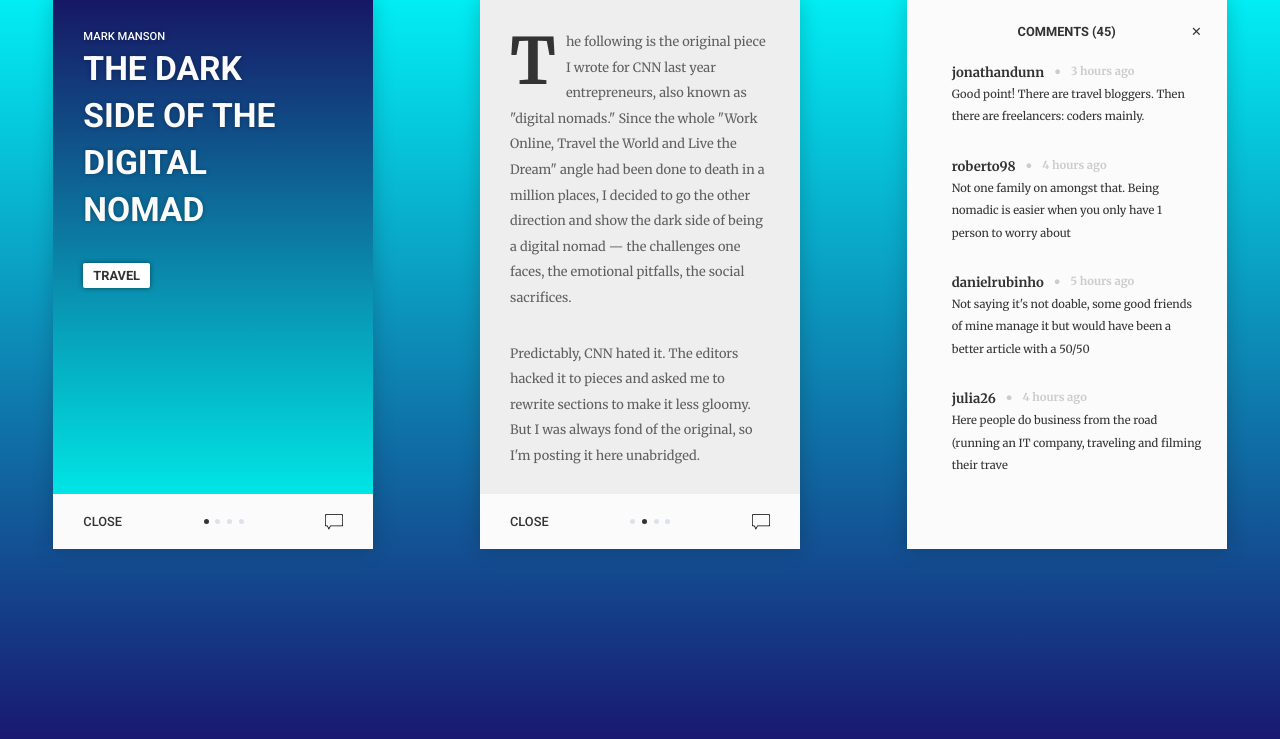
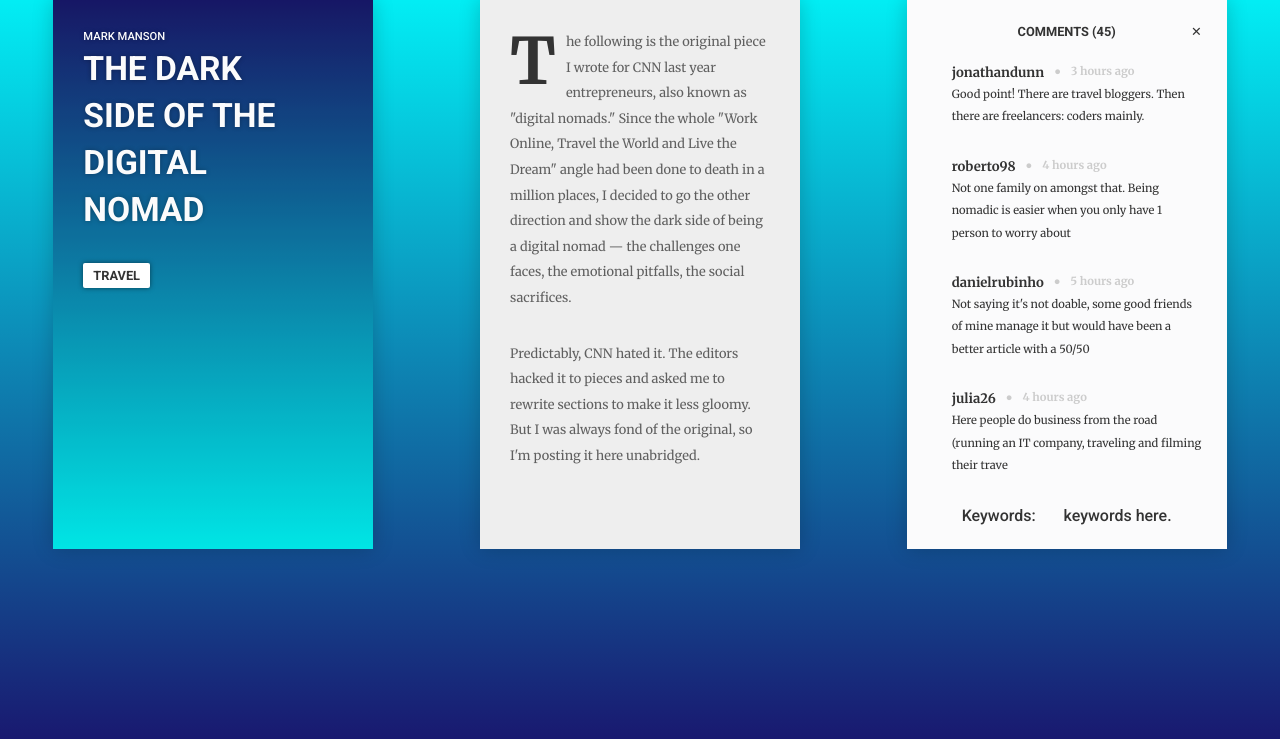
Before and after one commit to ktech99/world_news, a Java web app: page /news in a window 1280 px wide. Shown: the part 61-800 px from the top of the page. Run offline with Spring Boot 4, a stand-in JSP engine, Linux system fonts and the light colour scheme.

Commit message:
add keyword section

```diff
--- /dev/null
+++ b/java/redTweet/src/main/java/com/worldNews/redTweet/TwitterModel.java
@@ -0,0 +1,6 @@
+package com.worldNews.redTweet;
+
+public class TwitterModel {
+    String user;
+    String tweet;
+}
--- a/java/redTweet/src/main/resources/static/css/news.css
+++ b/java/redTweet/src/main/resources/static/css/news.css
@@ -97,7 +97,7 @@ header.box-content:after {
 .box-content {
   position: relative;
   padding: 30px;
-  height: 90%;
+  height: 100%;
   background-color: #eee;
 }
 
--- a/java/redTweet/src/main/webapp/WEB-INF/jsp/news.jsp
+++ b/java/redTweet/src/main/webapp/WEB-INF/jsp/news.jsp
@@ -27,18 +27,6 @@
     </header>
 
     <!-- Navigation -->
-    <nav class="box-navbar">
-      <a href="#" class="btn-close" title="Close">Close</a>
-      <ul class="box-nav">
-        <li class="checked"></li>
-        <li></li>
-        <li></li>
-        <li></li>
-      </ul>
-      <a href="#" class="btn-comment" title="Comment here">
-        <svg version="1.1" xmlns="http://www.w3.org/2000/svg" xmlns:xlink="http://www.w3.org/1999/xlink" x="0px" y="0px" viewBox="0 0 612 612" xml:space="preserve"> <g> <g> <g> <path d="M577.358,46.188H34.642C15.508,46.188,0,61.696,0,80.83v334.869c0,19.133,15.508,34.641,34.642,34.641h35.6 l62.54,115.473l62.54-115.473h382.038c19.134,0,34.642-15.508,34.642-34.641V80.83C612,61.696,596.492,46.188,577.358,46.188z M588.905,392.603c0,19.135-15.508,34.643-34.642,34.643H179.212l-45.646,79.051l-45.634-79.051H57.736 c-19.134,0-34.642-15.508-34.642-34.643V103.924c0-19.134,15.508-34.642,34.642-34.642h496.528 c19.134,0,34.642,15.508,34.642,34.642V392.603z"/> </g> </g> </g> <g> </g> <g> </g> <g> </g> <g> </g> <g> </g> <g> </g> <g> </g> <g> </g> <g> </g> <g> </g> <g> </g> <g> </g> <g> </g> <g> </g> <g> </g> </svg>
-      </a>
-    </nav>
   </section>
 
   <!-- Box 2 (Article) -->
@@ -50,18 +38,6 @@
     </article>
 
     <!-- Navigation -->
-    <nav class="box-navbar">
-      <a href="#" class="btn-close" title="Close">Close</a>
-      <ul class="box-nav">
-        <li></li>
-        <li class="checked"></li>
-        <li></li>
-        <li></li>
-      </ul>
-      <a href="#" class="btn-comment" title="Comment here">
-        <svg version="1.1" xmlns="http://www.w3.org/2000/svg" xmlns:xlink="http://www.w3.org/1999/xlink" x="0px" y="0px" viewBox="0 0 612 612" xml:space="preserve"> <g> <g> <g> <path d="M577.358,46.188H34.642C15.508,46.188,0,61.696,0,80.83v334.869c0,19.133,15.508,34.641,34.642,34.641h35.6 l62.54,115.473l62.54-115.473h382.038c19.134,0,34.642-15.508,34.642-34.641V80.83C612,61.696,596.492,46.188,577.358,46.188z M588.905,392.603c0,19.135-15.508,34.643-34.642,34.643H179.212l-45.646,79.051l-45.634-79.051H57.736 c-19.134,0-34.642-15.508-34.642-34.643V103.924c0-19.134,15.508-34.642,34.642-34.642h496.528 c19.134,0,34.642,15.508,34.642,34.642V392.603z"/> </g> </g> </g> <g> </g> <g> </g> <g> </g> <g> </g> <g> </g> <g> </g> <g> </g> <g> </g> <g> </g> <g> </g> <g> </g> <g> </g> <g> </g> <g> </g> <g> </g> </svg>
-      </a>
-    </nav>
   </section>
 
   <!-- Box 3 (Comments) -->
@@ -105,6 +81,12 @@
           <p>Here people do business from the road (running an IT company, traveling and filming their trave</p>
         </article>
       </section>
+      <nav class="box-navbar">
+        <p>Keywords:</p>
+        <p >
+          keywords here.
+        </p>
+      </nav>
     </section>
   </section>
 </div>
```
